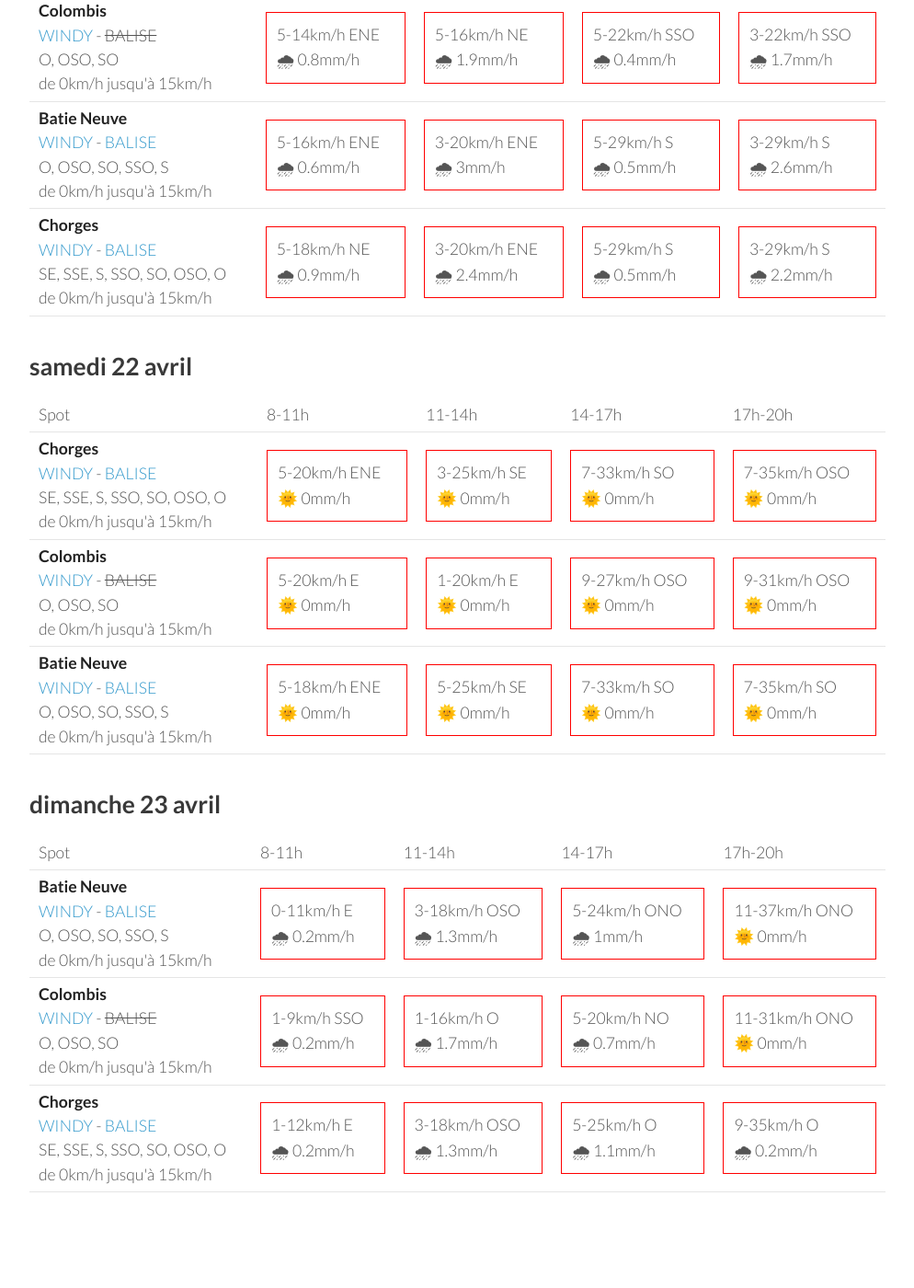
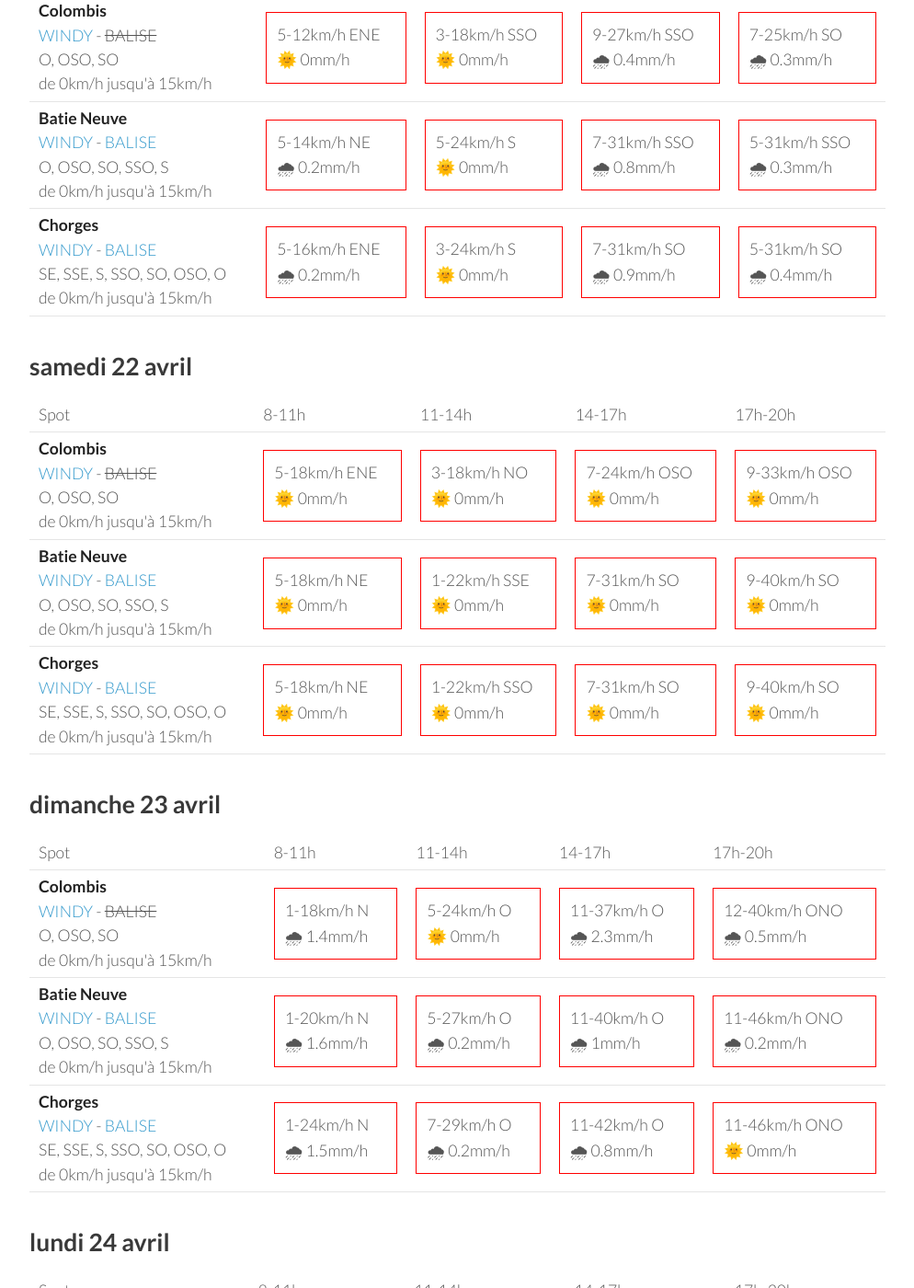
Before and after one commit to parapente-dans-le-nord/parapente-dans-le-nord.github.io, a Jekyll site: the page built from saint_andre.markdown, in a window 1280 px wide and 1400 px high, scrolled down 1325 px. Shown: the whole window at 92% size, without its empty margins (26-1020 px from the left). Built offline with Jekyll 4.4.1, drawn with Linux system fonts in a browser that asks for light colours; some of the changed text lies outside the part shown.

Commit message:
update index.markdown

```diff
--- a/saint_andre.markdown
+++ b/saint_andre.markdown
@@ -22,33 +22,30 @@ page mise à jour le mercredi 19 avril 06:35
       <td>17h-20h</td>
     </tr>
 <tr>
-        <td><strong>Chorges</strong><br><a href="https://windy.com/44.578/6.280?44.559,6.262,10">WINDY</a> - <span class=""><a href="https://www.openwindmap.org/PP554">BALISE</a> </span><br> <span class="vent-favorable">SE, SSE, S, SSO, SO, OSO, O</span><br><span class="force-vent">de 0km/h jusqu'à 15km/h</span> </td>
+        <td><strong>Batie Neuve</strong><br><a href="https://windy.com/44.584/6.236?44.559,6.262,10,m:eTtagly">WINDY</a> - <span class=""><a href="https://www.openwindmap.org/PP554">BALISE</a> </span><br> <span class="vent-favorable">O, OSO, SO, SSO, S</span><br><span class="force-vent">de 0km/h jusqu'à 15km/h</span> </td>
 
-            <td><div class="not-flyable"><p>3-5km/h NNE</p><p>🌞 0mm/h</p></div></td>
+            <td><div class="not-flyable"><p>0-0km/h NA</p><p>🌧️ 0mm/h</p></div></td>
             <td><div class="flyable"><p>5-12km/h SO</p><p>🌞 0mm/h</p></div></td>
-            <td><div class="not-flyable"><p>11-24km/h SO</p><p>🌞 0mm/h</p></div></td>
-            <td><div class="not-flyable"><p>12-25km/h NO</p><p>🌞 0mm/h</p></div></td>
-
+            <td><div class="not-flyable"><p>12-29km/h OSO</p><p>🌞 0mm/h</p></div></td>
+            <td><div class="not-flyable"><p>11-29km/h ONO</p><p>🌞 0mm/h</p></div></td>
 
     </tr>
 <tr>
-        <td><strong>Batie Neuve</strong><br><a href="https://windy.com/44.584/6.236?44.559,6.262,10,m:eTtagly">WINDY</a> - <span class=""><a href="https://www.openwindmap.org/PP554">BALISE</a> </span><br> <span class="vent-favorable">O, OSO, SO, SSO, S</span><br><span class="force-vent">de 0km/h jusqu'à 15km/h</span> </td>
+        <td><strong>Chorges</strong><br><a href="https://windy.com/44.578/6.280?44.559,6.262,10">WINDY</a> - <span class=""><a href="https://www.openwindmap.org/PP554">BALISE</a> </span><br> <span class="vent-favorable">SE, SSE, S, SSO, SO, OSO, O</span><br><span class="force-vent">de 0km/h jusqu'à 15km/h</span> </td>
 
-            <td><div class="not-flyable"><p>3-5km/h NNE</p><p>🌞 0mm/h</p></div></td>
-            <td><div class="flyable"><p>5-14km/h SO</p><p>🌞 0mm/h</p></div></td>
-            <td><div class="not-flyable"><p>11-27km/h SO</p><p>🌞 0mm/h</p></div></td>
-            <td><div class="not-flyable"><p>9-25km/h N</p><p>🌞 0mm/h</p></div></td>
-
+            <td><div class="not-flyable"><p>0-0km/h NA</p><p>🌧️ 0mm/h</p></div></td>
+            <td><div class="flyable"><p>5-11km/h SO</p><p>🌞 0mm/h</p></div></td>
+            <td><div class="not-flyable"><p>12-27km/h OSO</p><p>🌞 0mm/h</p></div></td>
+            <td><div class="not-flyable"><p>9-33km/h O</p><p>🌞 0mm/h</p></div></td>
 
     </tr>
 <tr>
         <td><strong>Colombis</strong><br><a href="https://windy.com/44.494/6.216?44.559,6.262,10">WINDY</a> - <span class="no-balise"> BALISE </span><br> <span class="vent-favorable">O, OSO, SO</span><br><span class="force-vent">de 0km/h jusqu'à 15km/h</span> </td>
 
-            <td><div class="not-flyable"><p>7-16km/h NE</p><p>🌞 0mm/h</p></div></td>
-            <td><div class="not-flyable"><p>5-16km/h ESE</p><p>🌞 0mm/h</p></div></td>
-            <td><div class="not-flyable"><p>7-24km/h OSO</p><p>🌞 0mm/h</p></div></td>
-            <td><div class="not-flyable"><p>9-24km/h OSO</p><p>🌞 0mm/h</p></div></td>
-
+            <td><div class="not-flyable"><p>0-0km/h NA</p><p>🌧️ 0mm/h</p></div></td>
+            <td><div class="not-flyable"><p>3-11km/h S</p><p>🌞 0mm/h</p></div></td>
+            <td><div class="not-flyable"><p>9-25km/h O</p><p>🌞 0mm/h</p></div></td>
+            <td><div class="not-flyable"><p>3-24km/h OSO</p><p>🌞 0mm/h</p></div></td>
 
     </tr>
 
@@ -68,32 +65,32 @@ page mise à jour le mercredi 19 avril 06:35
       <td>17h-20h</td>
     </tr>
 <tr>
+        <td><strong>Chorges</strong><br><a href="https://windy.com/44.578/6.280?44.559,6.262,10">WINDY</a> - <span class=""><a href="https://www.openwindmap.org/PP554">BALISE</a> </span><br> <span class="vent-favorable">SE, SSE, S, SSO, SO, OSO, O</span><br><span class="force-vent">de 0km/h jusqu'à 15km/h</span> </td>
+
+            <td><div class="not-flyable"><p>1-5km/h NE</p><p>🌞 0mm/h</p></div></td>
+            <td><div class="flyable"><p>5-14km/h SO</p><p>🌞 0mm/h</p></div></td>
+            <td><div class="not-flyable"><p>7-22km/h SO</p><p>🌞 0mm/h</p></div></td>
+            <td><div class="not-flyable"><p>9-29km/h S</p><p>🌧 0.5mm/h</p></div></td>
+
+
+    </tr>
+<tr>
         <td><strong>Batie Neuve</strong><br><a href="https://windy.com/44.584/6.236?44.559,6.262,10,m:eTtagly">WINDY</a> - <span class=""><a href="https://www.openwindmap.org/PP554">BALISE</a> </span><br> <span class="vent-favorable">O, OSO, SO, SSO, S</span><br><span class="force-vent">de 0km/h jusqu'à 15km/h</span> </td>
 
-            <td><div class="not-flyable"><p>1-5km/h NNE</p><p>🌞 0mm/h</p></div></td>
-            <td><div class="flyable"><p>5-12km/h S</p><p>🌧 0.7mm/h</p></div></td>
-            <td><div class="not-flyable"><p>9-24km/h SSO</p><p>🌞 0mm/h</p></div></td>
-            <td><div class="not-flyable"><p>14-37km/h SSO</p><p>🌞 0mm/h</p></div></td>
+            <td><div class="not-flyable"><p>3-5km/h NNE</p><p>🌞 0mm/h</p></div></td>
+            <td><div class="not-flyable"><p>5-16km/h SSO</p><p>🌞 0mm/h</p></div></td>
+            <td><div class="not-flyable"><p>14-33km/h SO</p><p>🌞 0mm/h</p></div></td>
+            <td><div class="not-flyable"><p>14-29km/h O</p><p>🌞 0mm/h</p></div></td>
 
 
     </tr>
 <tr>
         <td><strong>Colombis</strong><br><a href="https://windy.com/44.494/6.216?44.559,6.262,10">WINDY</a> - <span class="no-balise"> BALISE </span><br> <span class="vent-favorable">O, OSO, SO</span><br><span class="force-vent">de 0km/h jusqu'à 15km/h</span> </td>
 
-            <td><div class="flyable"><p>1-3km/h O</p><p>🌞 0mm/h</p></div></td>
-            <td><div class="not-flyable"><p>5-11km/h S</p><p>🌞 0mm/h</p></div></td>
-            <td><div class="not-flyable"><p>14-31km/h SSO</p><p>🌞 0mm/h</p></div></td>
-            <td><div class="not-flyable"><p>14-38km/h SSO</p><p>🌞 0mm/h</p></div></td>
-
-
-    </tr>
-<tr>
-        <td><strong>Chorges</strong><br><a href="https://windy.com/44.578/6.280?44.559,6.262,10">WINDY</a> - <span class=""><a href="https://www.openwindmap.org/PP554">BALISE</a> </span><br> <span class="vent-favorable">SE, SSE, S, SSO, SO, OSO, O</span><br><span class="force-vent">de 0km/h jusqu'à 15km/h</span> </td>
-
-            <td><div class="not-flyable"><p>1-3km/h NE</p><p>🌞 0mm/h</p></div></td>
-            <td><div class="flyable"><p>3-9km/h SSO</p><p>🌧 1mm/h</p></div></td>
-            <td><div class="not-flyable"><p>7-18km/h O</p><p>🌧 0.2mm/h</p></div></td>
-            <td><div class="not-flyable"><p>12-33km/h OSO</p><p>🌧 0.9mm/h</p></div></td>
+            <td><div class="not-flyable"><p>1-3km/h ONO</p><p>🌞 0mm/h</p></div></td>
+            <td><div class="not-flyable"><p>7-16km/h SSO</p><p>🌞 0mm/h</p></div></td>
+            <td><div class="not-flyable"><p>12-31km/h SSO</p><p>🌞 0mm/h</p></div></td>
+            <td><div class="not-flyable"><p>14-37km/h SSO</p><p>🌧 0.3mm/h</p></div></td>
 
 
     </tr>
@@ -116,30 +113,30 @@ page mise à jour le mercredi 19 avril 06:35
 <tr>
         <td><strong>Colombis</strong><br><a href="https://windy.com/44.494/6.216?44.559,6.262,10">WINDY</a> - <span class="no-balise"> BALISE </span><br> <span class="vent-favorable">O, OSO, SO</span><br><span class="force-vent">de 0km/h jusqu'à 15km/h</span> </td>
 
-            <td><div class="not-flyable"><p>5-14km/h ENE</p><p>🌧 0.8mm/h</p></div></td>
-            <td><div class="not-flyable"><p>5-16km/h NE</p><p>🌧 1.9mm/h</p></div></td>
-            <td><div class="not-flyable"><p>5-22km/h SSO</p><p>🌧 0.4mm/h</p></div></td>
-            <td><div class="not-flyable"><p>3-22km/h SSO</p><p>🌧 1.7mm/h</p></div></td>
+            <td><div class="not-flyable"><p>5-12km/h ENE</p><p>🌞 0mm/h</p></div></td>
+            <td><div class="not-flyable"><p>3-18km/h SSO</p><p>🌞 0mm/h</p></div></td>
+            <td><div class="not-flyable"><p>9-27km/h SSO</p><p>🌧 0.4mm/h</p></div></td>
+            <td><div class="not-flyable"><p>7-25km/h SO</p><p>🌧 0.3mm/h</p></div></td>
 
 
     </tr>
 <tr>
         <td><strong>Batie Neuve</strong><br><a href="https://windy.com/44.584/6.236?44.559,6.262,10,m:eTtagly">WINDY</a> - <span class=""><a href="https://www.openwindmap.org/PP554">BALISE</a> </span><br> <span class="vent-favorable">O, OSO, SO, SSO, S</span><br><span class="force-vent">de 0km/h jusqu'à 15km/h</span> </td>
 
-            <td><div class="not-flyable"><p>5-16km/h ENE</p><p>🌧 0.6mm/h</p></div></td>
-            <td><div class="not-flyable"><p>3-20km/h ENE</p><p>🌧 3mm/h</p></div></td>
-            <td><div class="not-flyable"><p>5-29km/h S</p><p>🌧 0.5mm/h</p></div></td>
-            <td><div class="not-flyable"><p>3-29km/h S</p><p>🌧 2.6mm/h</p></div></td>
+            <td><div class="not-flyable"><p>5-14km/h NE</p><p>🌧 0.2mm/h</p></div></td>
+            <td><div class="not-flyable"><p>5-24km/h S</p><p>🌞 0mm/h</p></div></td>
+            <td><div class="not-flyable"><p>7-31km/h SSO</p><p>🌧 0.8mm/h</p></div></td>
+            <td><div class="not-flyable"><p>5-31km/h SSO</p><p>🌧 0.3mm/h</p></div></td>
 
 
     </tr>
 <tr>
         <td><strong>Chorges</strong><br><a href="https://windy.com/44.578/6.280?44.559,6.262,10">WINDY</a> - <span class=""><a href="https://www.openwindmap.org/PP554">BALISE</a> </span><br> <span class="vent-favorable">SE, SSE, S, SSO, SO, OSO, O</span><br><span class="force-vent">de 0km/h jusqu'à 15km/h</span> </td>
 
-            <td><div class="not-flyable"><p>5-18km/h NE</p><p>🌧 0.9mm/h</p></div></td>
-            <td><div class="not-flyable"><p>3-20km/h ENE</p><p>🌧 2.4mm/h</p></div></td>
-            <td><div class="not-flyable"><p>5-29km/h S</p><p>🌧 0.5mm/h</p></div></td>
-            <td><div class="not-flyable"><p>3-29km/h S</p><p>🌧 2.2mm/h</p></div></td>
+            <td><div class="not-flyable"><p>5-16km/h ENE</p><p>🌧 0.2mm/h</p></div></td>
+            <td><div class="not-flyable"><p>3-24km/h S</p><p>🌞 0mm/h</p></div></td>
+            <td><div class="not-flyable"><p>7-31km/h SO</p><p>🌧 0.9mm/h</p></div></td>
+            <td><div class="not-flyable"><p>5-31km/h SO</p><p>🌧 0.4mm/h</p></div></td>
 
 
     </tr>
@@ -160,32 +157,32 @@ page mise à jour le mercredi 19 avril 06:35
       <td>17h-20h</td>
     </tr>
 <tr>
-        <td><strong>Chorges</strong><br><a href="https://windy.com/44.578/6.280?44.559,6.262,10">WINDY</a> - <span class=""><a href="https://www.openwindmap.org/PP554">BALISE</a> </span><br> <span class="vent-favorable">SE, SSE, S, SSO, SO, OSO, O</span><br><span class="force-vent">de 0km/h jusqu'à 15km/h</span> </td>
-
-            <td><div class="not-flyable"><p>5-20km/h ENE</p><p>🌞 0mm/h</p></div></td>
-            <td><div class="not-flyable"><p>3-25km/h SE</p><p>🌞 0mm/h</p></div></td>
-            <td><div class="not-flyable"><p>7-33km/h SO</p><p>🌞 0mm/h</p></div></td>
-            <td><div class="not-flyable"><p>7-35km/h OSO</p><p>🌞 0mm/h</p></div></td>
-
-
-    </tr>
-<tr>
         <td><strong>Colombis</strong><br><a href="https://windy.com/44.494/6.216?44.559,6.262,10">WINDY</a> - <span class="no-balise"> BALISE </span><br> <span class="vent-favorable">O, OSO, SO</span><br><span class="force-vent">de 0km/h jusqu'à 15km/h</span> </td>
 
-            <td><div class="not-flyable"><p>5-20km/h E</p><p>🌞 0mm/h</p></div></td>
-            <td><div class="not-flyable"><p>1-20km/h E</p><p>🌞 0mm/h</p></div></td>
-            <td><div class="not-flyable"><p>9-27km/h OSO</p><p>🌞 0mm/h</p></div></td>
-            <td><div class="not-flyable"><p>9-31km/h OSO</p><p>🌞 0mm/h</p></div></td>
+            <td><div class="not-flyable"><p>5-18km/h ENE</p><p>🌞 0mm/h</p></div></td>
+            <td><div class="not-flyable"><p>3-18km/h NO</p><p>🌞 0mm/h</p></div></td>
+            <td><div class="not-flyable"><p>7-24km/h OSO</p><p>🌞 0mm/h</p></div></td>
+            <td><div class="not-flyable"><p>9-33km/h OSO</p><p>🌞 0mm/h</p></div></td>
 
 
     </tr>
 <tr>
         <td><strong>Batie Neuve</strong><br><a href="https://windy.com/44.584/6.236?44.559,6.262,10,m:eTtagly">WINDY</a> - <span class=""><a href="https://www.openwindmap.org/PP554">BALISE</a> </span><br> <span class="vent-favorable">O, OSO, SO, SSO, S</span><br><span class="force-vent">de 0km/h jusqu'à 15km/h</span> </td>
 
-            <td><div class="not-flyable"><p>5-18km/h ENE</p><p>🌞 0mm/h</p></div></td>
-            <td><div class="not-flyable"><p>5-25km/h SE</p><p>🌞 0mm/h</p></div></td>
-            <td><div class="not-flyable"><p>7-33km/h SO</p><p>🌞 0mm/h</p></div></td>
-            <td><div class="not-flyable"><p>7-35km/h SO</p><p>🌞 0mm/h</p></div></td>
+            <td><div class="not-flyable"><p>5-18km/h NE</p><p>🌞 0mm/h</p></div></td>
+            <td><div class="not-flyable"><p>1-22km/h SSE</p><p>🌞 0mm/h</p></div></td>
+            <td><div class="not-flyable"><p>7-31km/h SO</p><p>🌞 0mm/h</p></div></td>
+            <td><div class="not-flyable"><p>9-40km/h SO</p><p>🌞 0mm/h</p></div></td>
+
+
+    </tr>
+<tr>
+        <td><strong>Chorges</strong><br><a href="https://windy.com/44.578/6.280?44.559,6.262,10">WINDY</a> - <span class=""><a href="https://www.openwindmap.org/PP554">BALISE</a> </span><br> <span class="vent-favorable">SE, SSE, S, SSO, SO, OSO, O</span><br><span class="force-vent">de 0km/h jusqu'à 15km/h</span> </td>
+
+            <td><div class="not-flyable"><p>5-18km/h NE</p><p>🌞 0mm/h</p></div></td>
+            <td><div class="not-flyable"><p>1-22km/h SSO</p><p>🌞 0mm/h</p></div></td>
+            <td><div class="not-flyable"><p>7-31km/h SO</p><p>🌞 0mm/h</p></div></td>
+            <td><div class="not-flyable"><p>9-40km/h SO</p><p>🌞 0mm/h</p></div></td>
 
 
     </tr>
@@ -206,32 +203,32 @@ page mise à jour le mercredi 19 avril 06:35
       <td>17h-20h</td>
     </tr>
 <tr>
-        <td><strong>Batie Neuve</strong><br><a href="https://windy.com/44.584/6.236?44.559,6.262,10,m:eTtagly">WINDY</a> - <span class=""><a href="https://www.openwindmap.org/PP554">BALISE</a> </span><br> <span class="vent-favorable">O, OSO, SO, SSO, S</span><br><span class="force-vent">de 0km/h jusqu'à 15km/h</span> </td>
+        <td><strong>Colombis</strong><br><a href="https://windy.com/44.494/6.216?44.559,6.262,10">WINDY</a> - <span class="no-balise"> BALISE </span><br> <span class="vent-favorable">O, OSO, SO</span><br><span class="force-vent">de 0km/h jusqu'à 15km/h</span> </td>
 
-            <td><div class="not-flyable"><p>0-11km/h E</p><p>🌧 0.2mm/h</p></div></td>
-            <td><div class="not-flyable"><p>3-18km/h OSO</p><p>🌧 1.3mm/h</p></div></td>
-            <td><div class="not-flyable"><p>5-24km/h ONO</p><p>🌧 1mm/h</p></div></td>
-            <td><div class="not-flyable"><p>11-37km/h ONO</p><p>🌞 0mm/h</p></div></td>
+            <td><div class="not-flyable"><p>1-18km/h N</p><p>🌧 1.4mm/h</p></div></td>
+            <td><div class="not-flyable"><p>5-24km/h O</p><p>🌞 0mm/h</p></div></td>
+            <td><div class="not-flyable"><p>11-37km/h O</p><p>🌧 2.3mm/h</p></div></td>
+            <td><div class="not-flyable"><p>12-40km/h ONO</p><p>🌧 0.5mm/h</p></div></td>
 
 
     </tr>
 <tr>
-        <td><strong>Colombis</strong><br><a href="https://windy.com/44.494/6.216?44.559,6.262,10">WINDY</a> - <span class="no-balise"> BALISE </span><br> <span class="vent-favorable">O, OSO, SO</span><br><span class="force-vent">de 0km/h jusqu'à 15km/h</span> </td>
+        <td><strong>Batie Neuve</strong><br><a href="https://windy.com/44.584/6.236?44.559,6.262,10,m:eTtagly">WINDY</a> - <span class=""><a href="https://www.openwindmap.org/PP554">BALISE</a> </span><br> <span class="vent-favorable">O, OSO, SO, SSO, S</span><br><span class="force-vent">de 0km/h jusqu'à 15km/h</span> </td>
 
-            <td><div class="not-flyable"><p>1-9km/h SSO</p><p>🌧 0.2mm/h</p></div></td>
-            <td><div class="not-flyable"><p>1-16km/h O</p><p>🌧 1.7mm/h</p></div></td>
-            <td><div class="not-flyable"><p>5-20km/h NO</p><p>🌧 0.7mm/h</p></div></td>
-            <td><div class="not-flyable"><p>11-31km/h ONO</p><p>🌞 0mm/h</p></div></td>
+            <td><div class="not-flyable"><p>1-20km/h N</p><p>🌧 1.6mm/h</p></div></td>
+            <td><div class="not-flyable"><p>5-27km/h O</p><p>🌧 0.2mm/h</p></div></td>
+            <td><div class="not-flyable"><p>11-40km/h O</p><p>🌧 1mm/h</p></div></td>
+            <td><div class="not-flyable"><p>11-46km/h ONO</p><p>🌧 0.2mm/h</p></div></td>
 
 
     </tr>
 <tr>
         <td><strong>Chorges</strong><br><a href="https://windy.com/44.578/6.280?44.559,6.262,10">WINDY</a> - <span class=""><a href="https://www.openwindmap.org/PP554">BALISE</a> </span><br> <span class="vent-favorable">SE, SSE, S, SSO, SO, OSO, O</span><br><span class="force-vent">de 0km/h jusqu'à 15km/h</span> </td>
 
-            <td><div class="not-flyable"><p>1-12km/h E</p><p>🌧 0.2mm/h</p></div></td>
-            <td><div class="not-flyable"><p>3-18km/h OSO</p><p>🌧 1.3mm/h</p></div></td>
-            <td><div class="not-flyable"><p>5-25km/h O</p><p>🌧 1.1mm/h</p></div></td>
-            <td><div class="not-flyable"><p>9-35km/h O</p><p>🌧 0.2mm/h</p></div></td>
+            <td><div class="not-flyable"><p>1-24km/h N</p><p>🌧 1.5mm/h</p></div></td>
+            <td><div class="not-flyable"><p>7-29km/h O</p><p>🌧 0.2mm/h</p></div></td>
+            <td><div class="not-flyable"><p>11-42km/h O</p><p>🌧 0.8mm/h</p></div></td>
+            <td><div class="not-flyable"><p>11-46km/h ONO</p><p>🌞 0mm/h</p></div></td>
 
 
     </tr>
@@ -239,3 +236,49 @@ page mise à jour le mercredi 19 avril 06:35
 </tbody>
 </table>
 {:/}
+## lundi 24 avril
+
+{::nomarkdown}
+<table>
+  <tbody>
+    <tr>
+      <td>Spot</td>
+      <td>8-11h</td>
+      <td>11-14h</td>
+      <td>14-17h</td>
+      <td>17h-20h</td>
+    </tr>
+<tr>
+        <td><strong>Colombis</strong><br><a href="https://windy.com/44.494/6.216?44.559,6.262,10">WINDY</a> - <span class="no-balise"> BALISE </span><br> <span class="vent-favorable">O, OSO, SO</span><br><span class="force-vent">de 0km/h jusqu'à 15km/h</span> </td>
+
+            <td><div class="not-flyable"><p>3-14km/h ESE</p><p>🌞 0mm/h</p></div></td>
+            <td><div class="not-flyable"><p>3-20km/h ONO</p><p>🌞 0mm/h</p></div></td>
+            <td><div class="not-flyable"><p>7-25km/h ONO</p><p>🌞 0mm/h</p></div></td>
+            <td><div class="not-flyable"><p>12-37km/h NO</p><p>🌞 0mm/h</p></div></td>
+
+
+    </tr>
+<tr>
+        <td><strong>Batie Neuve</strong><br><a href="https://windy.com/44.584/6.236?44.559,6.262,10,m:eTtagly">WINDY</a> - <span class=""><a href="https://www.openwindmap.org/PP554">BALISE</a> </span><br> <span class="vent-favorable">O, OSO, SO, SSO, S</span><br><span class="force-vent">de 0km/h jusqu'à 15km/h</span> </td>
+
+            <td><div class="not-flyable"><p>5-20km/h NNE</p><p>🌞 0mm/h</p></div></td>
+            <td><div class="not-flyable"><p>5-24km/h ONO</p><p>🌞 0mm/h</p></div></td>
+            <td><div class="not-flyable"><p>7-27km/h ONO</p><p>🌞 0mm/h</p></div></td>
+            <td><div class="not-flyable"><p>11-38km/h NO</p><p>🌞 0mm/h</p></div></td>
+
+
+    </tr>
+<tr>
+        <td><strong>Chorges</strong><br><a href="https://windy.com/44.578/6.280?44.559,6.262,10">WINDY</a> - <span class=""><a href="https://www.openwindmap.org/PP554">BALISE</a> </span><br> <span class="vent-favorable">SE, SSE, S, SSO, SO, OSO, O</span><br><span class="force-vent">de 0km/h jusqu'à 15km/h</span> </td>
+
+            <td><div class="not-flyable"><p>5-22km/h NE</p><p>🌞 0mm/h</p></div></td>
+            <td><div class="not-flyable"><p>3-25km/h O</p><p>🌞 0mm/h</p></div></td>
+            <td><div class="not-flyable"><p>5-25km/h O</p><p>🌞 0mm/h</p></div></td>
+            <td><div class="not-flyable"><p>9-37km/h ONO</p><p>🌞 0mm/h</p></div></td>
+
+
+    </tr>
+
+</tbody>
+</table>
+{:/}
```
Also changed, not shown: other parts of saint_andre.markdown (+1 -1 lines).
